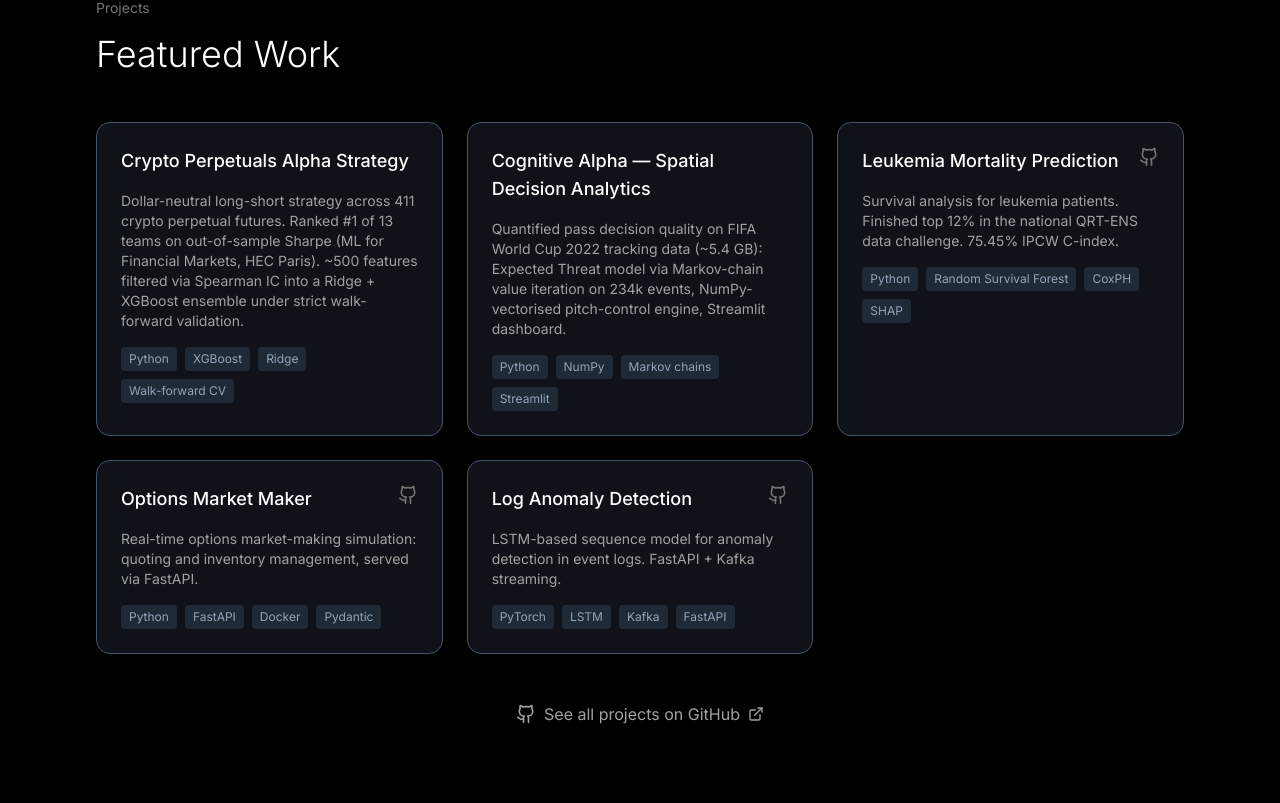
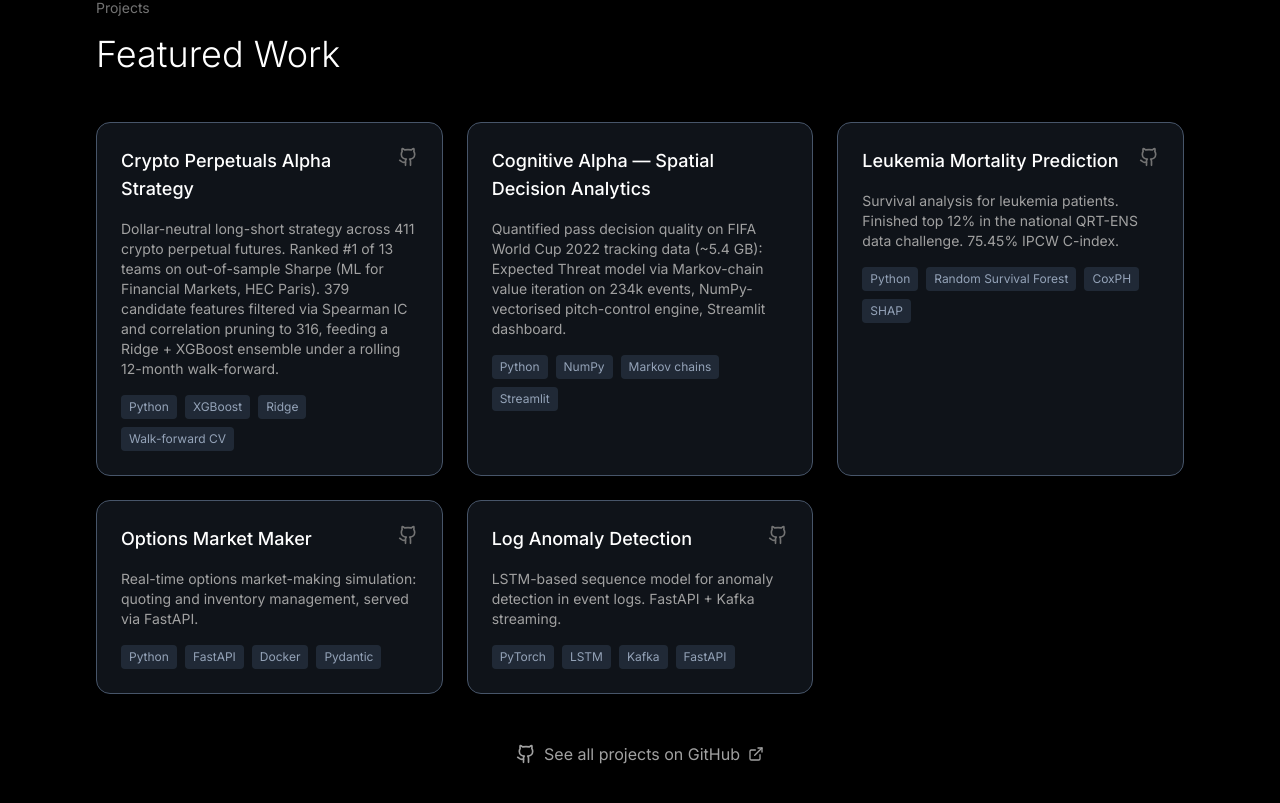
Before and after one commit to IliassSjm/portfolio, a Next.js app: page / in a window 1280 px wide. Shown: the part 1621-2424 px from the top of the page. Built offline with nearby package versions, Linux system fonts and the light colour scheme.

Commit message:
fix: crypto perps card matches repo (316 features, rolling walk-forward) + repo link

```diff
--- a/src/components/sections/projects.tsx
+++ b/src/components/sections/projects.tsx
@@ -6,9 +6,9 @@ import { Github, ExternalLink } from 'lucide-react'
 const projects = [
     {
         title: 'Crypto Perpetuals Alpha Strategy',
-        description: 'Dollar-neutral long-short strategy across 411 crypto perpetual futures. Ranked #1 of 13 teams on out-of-sample Sharpe (ML for Financial Markets, HEC Paris). ~500 features filtered via Spearman IC into a Ridge + XGBoost ensemble under strict walk-forward validation.',
+        description: 'Dollar-neutral long-short strategy across 411 crypto perpetual futures. Ranked #1 of 13 teams on out-of-sample Sharpe (ML for Financial Markets, HEC Paris). 379 candidate features filtered via Spearman IC and correlation pruning to 316, feeding a Ridge + XGBoost ensemble under a rolling 12-month walk-forward.',
         tech: ['Python', 'XGBoost', 'Ridge', 'Walk-forward CV'],
-        github: '',
+        github: 'https://github.com/IliassSjm/crypto-perps-alpha',
     },
     {
         title: 'Cognitive Alpha — Spatial Decision Analytics',
```
